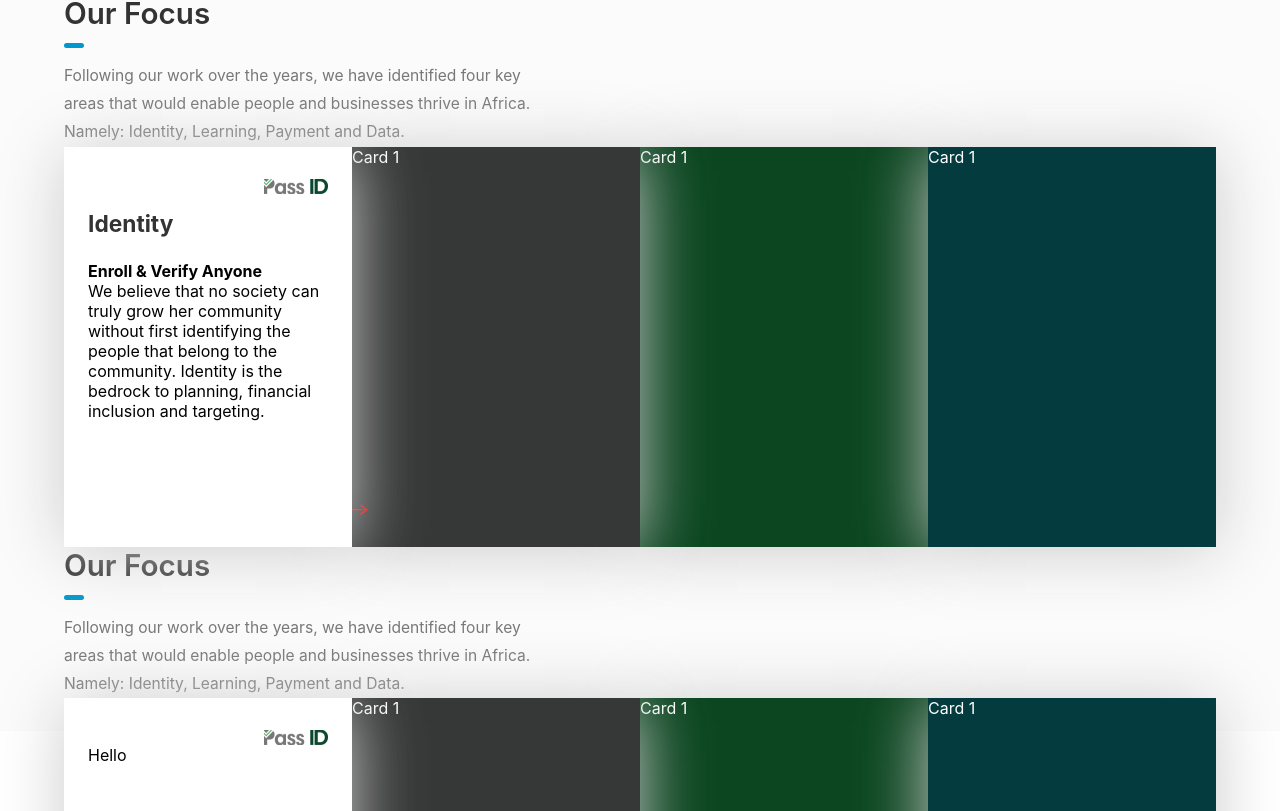
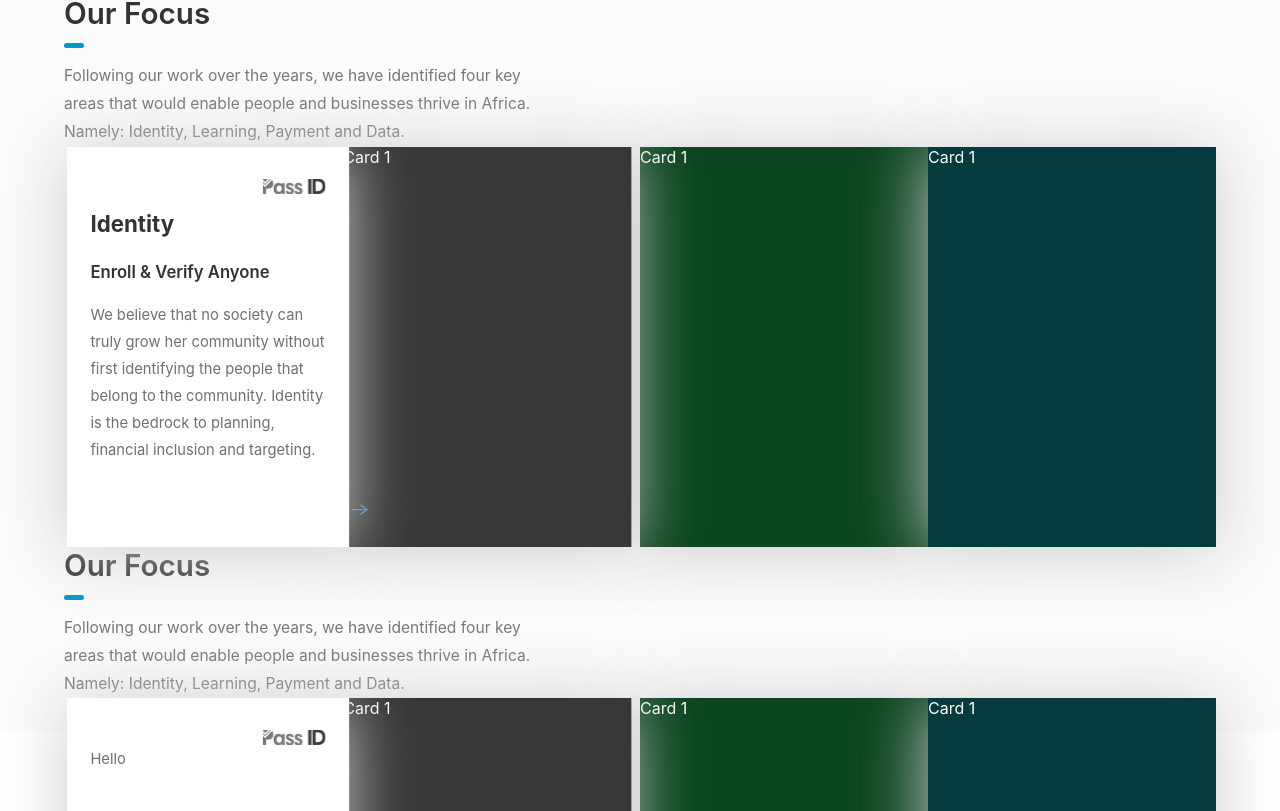
Before and after one commit to Blessedadudu/softcom-clone, a React (Create React App) app: page / in a window 1280 px wide. Shown: the part 869-1680 px from the top of the page. Built offline with nearby package versions, Linux system fonts and the light colour scheme.

Commit message:
update on card

```diff
--- a/src/components/Body/Body.scss
+++ b/src/components/Body/Body.scss
@@ -35,7 +35,7 @@
 
     .bodycardGrid {
         display: grid;
-        grid-template-columns: repeat(auto-fit, minmax(250px, 1fr));
+        grid-template-columns: repeat(auto-fit, minmax(244px, 1fr));
         // grid-gap: 10px;
         grid-auto-rows: 400px;
         grid-row-gap: 30px;
@@ -43,23 +43,33 @@
         position: relative;
 
         .arrow {
-            color: red;
+            color: rgb(62, 142, 189);
             transform: scaleX(1.4);
             position: absolute;
-            z-index: 80;
+            z-index: 35;
             cursor: pointer;
             top: 22rem;
             left: 18rem;
 
             &:hover {
-                z-index: 200;
+                z-index: 60;
             }
 
             &:hover ~ .cards1 {
-               background-color: #d8d4d4;
+               background-color: #f3f1f1;
                border-bottom: 2px solid orchid;
-               transform: scale(1.01);
+               transform: scale(1.03, 1.03);
+               color: black
             }
+
+            &:hover ~ .cards1 img {
+                filter: grayscale(0)
+            }
+
+            &:hover ~ .cards1 > * {
+                color: black
+            }
+
 
 
 
@@ -72,9 +82,28 @@
             padding: 1.5rem;
             position: relative;
             transition: all .3s ease-in-out;
-            z-index: 90;
+            z-index: 40;
             color: black;
-            // transform: scaleX(.9);
+            transform: scale(.98, 1);
+
+
+
+            &:hover {
+                transform: scale(1.03, 1.03);
+                background-color: #f3f1f1;
+                border-bottom: 2px solid orchid;
+                position: relative;
+                z-index: 30;
+
+            }
+
+            &:hover > * {
+                color: black
+            }
+
+            &:hover img {
+                filter: grayscale(0%);
+            }
 
             h3 {
                 color: #333;
@@ -82,27 +111,37 @@
                 font-size: 1.42rem;
             }
 
+            h4 {
+                color: #333;
+                font-weight: 600;
+                font-size: 17px;
+                line-height: 1.3925;
+                padding: 0 0 1rem 0;
+            }
+
             img {
                 display: block;
                 height: 15px;
                 margin: .5rem 0 0 auto;
+                filter: grayscale(100%);
+                -webkit-backface-visibility: hidden; /* Safari */
+                backface-visibility: hidden;
             }
 
+            p {
+                line-height: 27px;
+                font-size: 15.025px;
+                color: #707070;
+                font-weight: 400;
+            }
 
-            &:hover {
-                transform: scaleX(1.01);
-                background-color: #eeeeee;
-                border-bottom: 2px solid orchid;
-                position: relative;
-                z-index: 30;
-
-            }
         }
         .cards2 {
             background-color: rgb(54, 56, 55);
             box-shadow: 0px 4px 64px #ccc;
             position: relative;
-            z-index: 1;
+            z-index: 20;
+            transform: translate(-3%, 0)
         }
         .cards3 {
             background-color: rgb(11, 70, 32);
```
